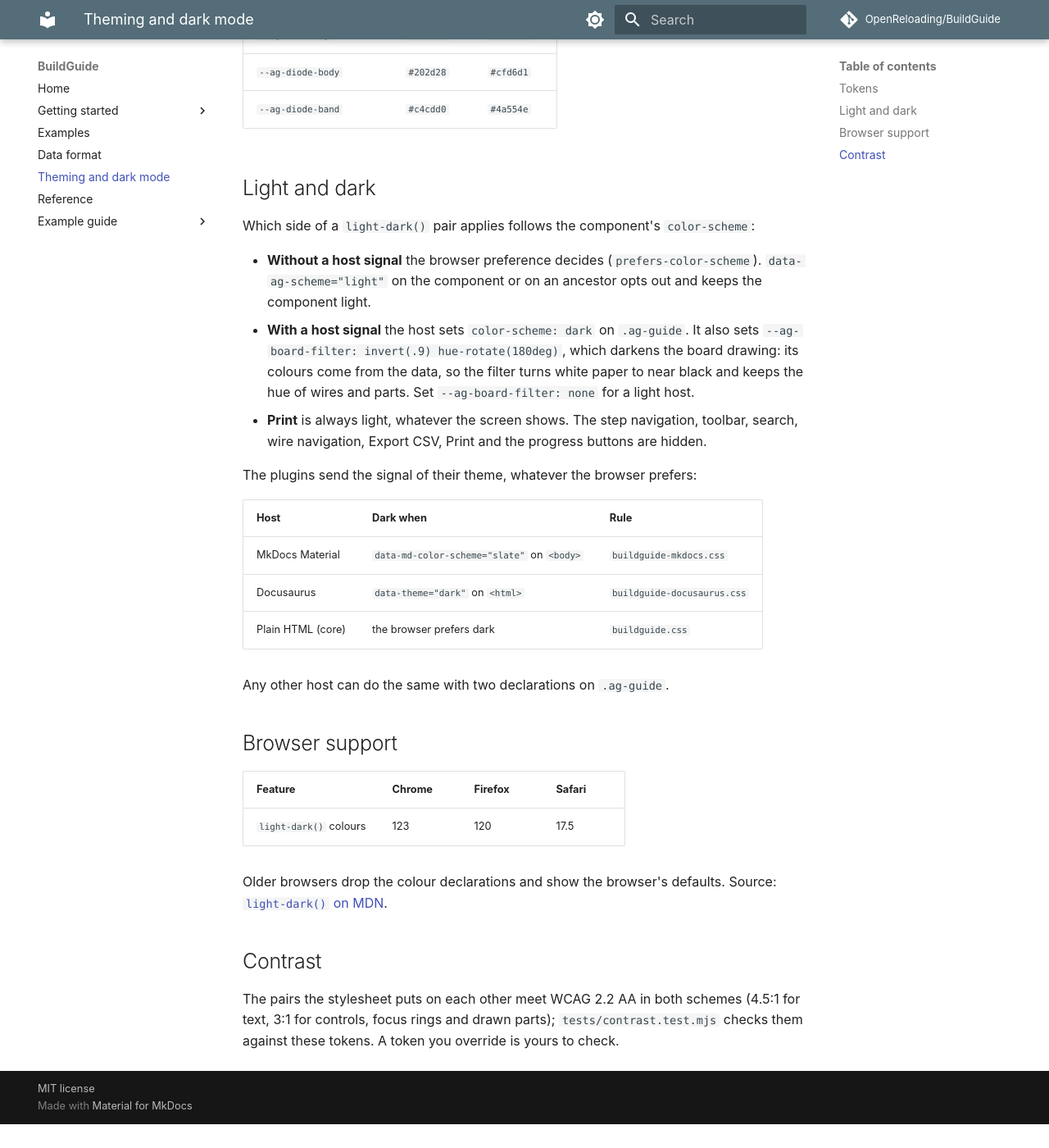
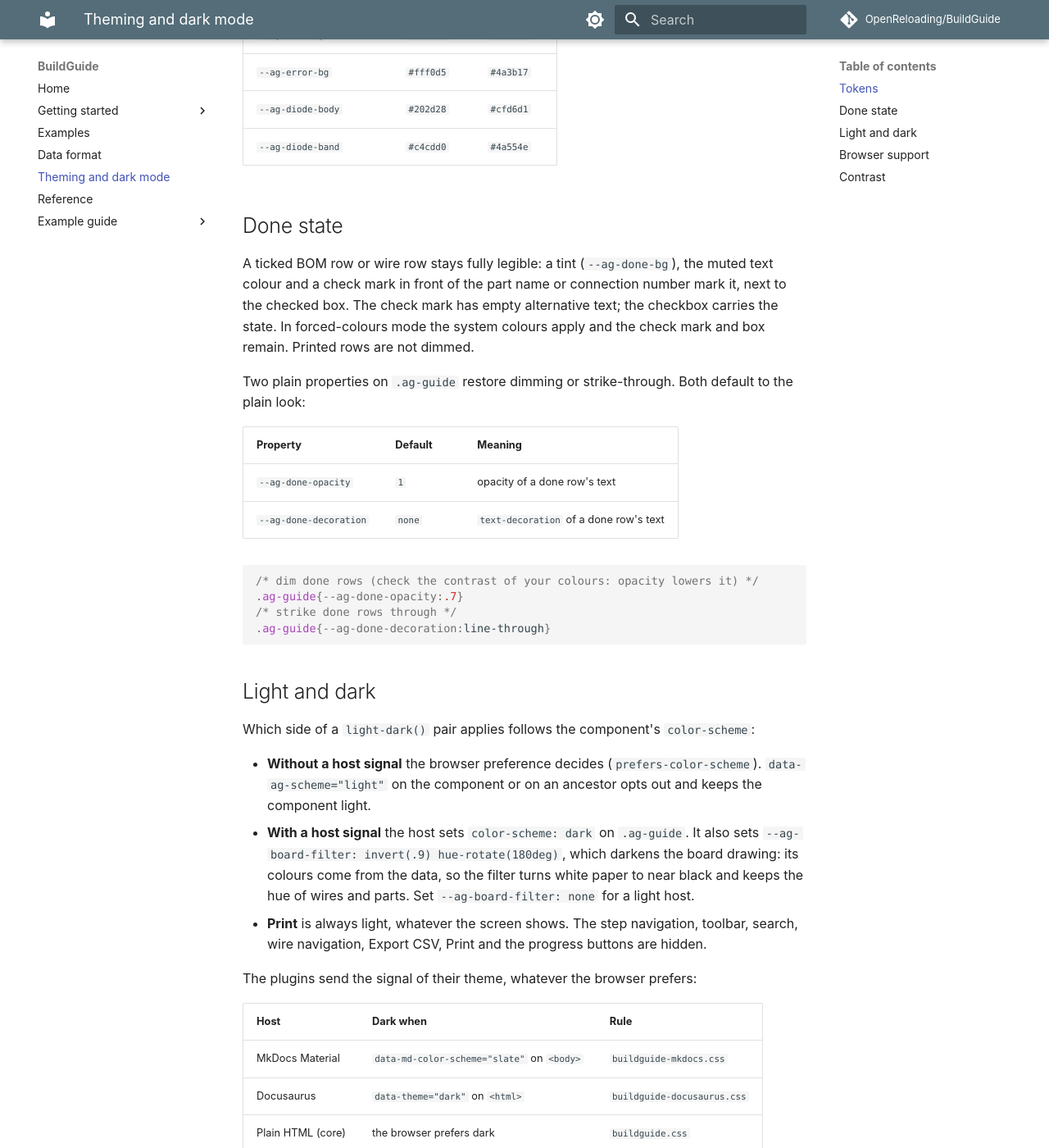
Before and after one commit to OpenReloading/BuildGuide, an MkDocs documentation site: the page built from docs/theming.md, in a window 1280 px wide and 1400 px high, scrolled down 1856 px. Shown: the whole window at 82% size. Built offline with MkDocs 1.6.1 and Material for MkDocs 9.7.7, drawn with Linux system fonts in a browser that asks for light colours; before the commit the page ends 3227 px from its top, so only the background shows below that; some of the changed text lies outside the part shown.

Commit message:
feat(core): done state that keeps text readable
A ticked BOM or wire row is marked by a tint (--ag-done-bg), the muted
text colour, a check mark with empty alternative text and the checked
box, not by opacity. --ag-done-opacity (default 1) and
--ag-done-decoration (default none) let a host dim or strike through.

Contrast tests cover muted, ink and done on done-bg and muted on
row-selected and bom-hover; the browser audit also runs with items
ticked, light and dark, and a measured check covers light, dark and
forced colours. The stylesheet budget is raised on purpose.

Refs #64

Assisted-by: generative AI

````diff
--- a/docs/theming.md
+++ b/docs/theming.md
@@ -7,6 +7,24 @@
 Every colour is a `light-dark(light, dark)` pair, so one value serves both schemes. The table is generated from `buildguide.css`.
 
 <!-- generated: tokens -->
+
+## Done state
+
+A ticked BOM row or wire row stays fully legible: a tint (`--ag-done-bg`), the muted text colour and a check mark in front of the part name or connection number mark it, next to the checked box. The check mark has empty alternative text; the checkbox carries the state. In forced-colours mode the system colours apply and the check mark and box remain. Printed rows are not dimmed.
+
+Two plain properties on `.ag-guide` restore dimming or strike-through. Both default to the plain look:
+
+| Property | Default | Meaning |
+|---|---|---|
+| `--ag-done-opacity` | `1` | opacity of a done row's text |
+| `--ag-done-decoration` | `none` | `text-decoration` of a done row's text |
+
+```css
+/* dim done rows (check the contrast of your colours: opacity lowers it) */
+.ag-guide{--ag-done-opacity:.7}
+/* strike done rows through */
+.ag-guide{--ag-done-decoration:line-through}
+```
 
 ## Light and dark
 
@@ -36,4 +54,4 @@
 
 ## Contrast
 
-The pairs the stylesheet puts on each other meet WCAG 2.2 AA in both schemes (4.5:1 for text, 3:1 for controls, focus rings and drawn parts); `tests/contrast.test.mjs` checks them against these tokens. A token you override is yours to check.
+The pairs the stylesheet puts on each other meet WCAG 2.2 AA in both schemes (4.5:1 for text, 3:1 for controls, focus rings and drawn parts), done rows included; `tests/contrast.test.mjs` checks them against these tokens and `tests/guide.spec.mjs` measures a ticked row in light, dark and forced colours. A host that sets `--ag-done-opacity` below 1 lowers this contrast and checks it itself. A token you override is yours to check.
````
Also changed, not shown: AGENTS.md (+1 -1 lines), docs/reference.md (+1 -0 lines), packages/core/src/buildguide.css (+9 -1 lines), 3 other files.
